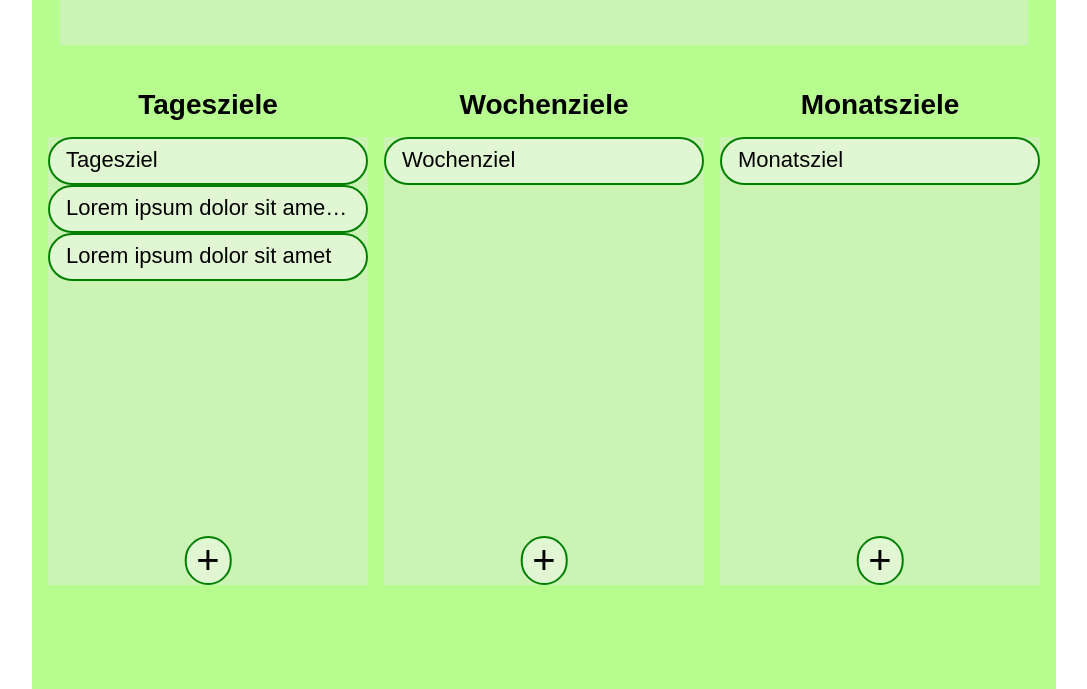
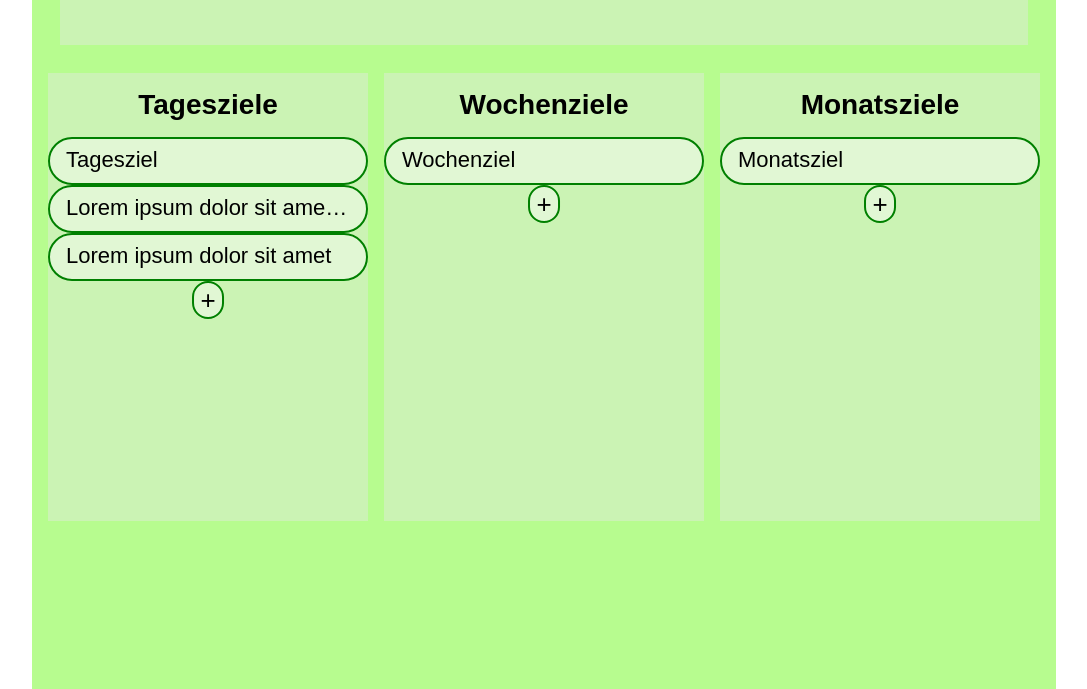
Before and after one commit to Diana-Hellmann/Todo-App-Repo, a plain HTML site: page index.html in a window 1280 px wide. Shown: the part 111-800 px from the top of the page, without its empty margins (96-1183 px from the left). Drawn offline with Linux system fonts and the light colour scheme.

Commit message:
Layout gefixt overflow und Btn

```diff
--- a/style.css
+++ b/style.css
@@ -33,15 +33,14 @@ h2{
     justify-content: space-evenly;
 }
 .container-listen div{
+    width: 20rem;
+    height: 28rem;
+    background-color: rgb(203, 243, 180);
     padding: 1rem 0;
-    width: 20rem;
     position: relative;
-
 }
 ul{
-    height: 28rem;
     list-style: none;
-    background-color: rgb(203, 243, 180);
 }
 li{
     padding: 0.5rem 1rem;
@@ -55,13 +54,12 @@ li{
     text-overflow: ellipsis;
 }
 button{
-    font-size: 40px;
+    font-size: 26px;
     background-color: rgb(225, 247, 212);
-    padding: 0 0.6rem;
+    padding: 0.1rem 0.4rem;
     border: 2px solid green;
     border-radius: 2rem;
     position: absolute;
-    bottom: 1rem;
     left: 50%;
     /*verschiebt Btn um 50% seiner Breite nach links*/
     transform: translateX(-50%);
```
